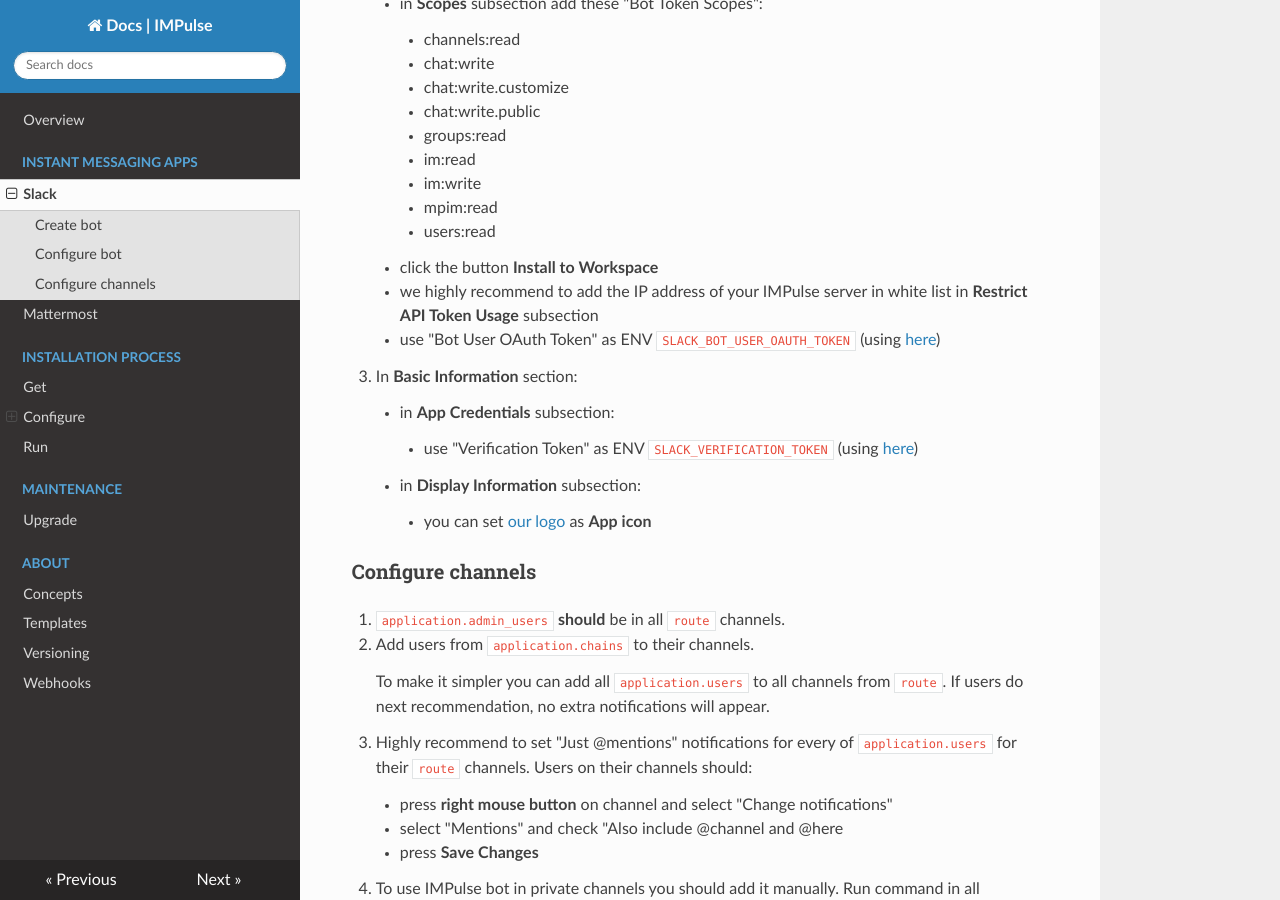
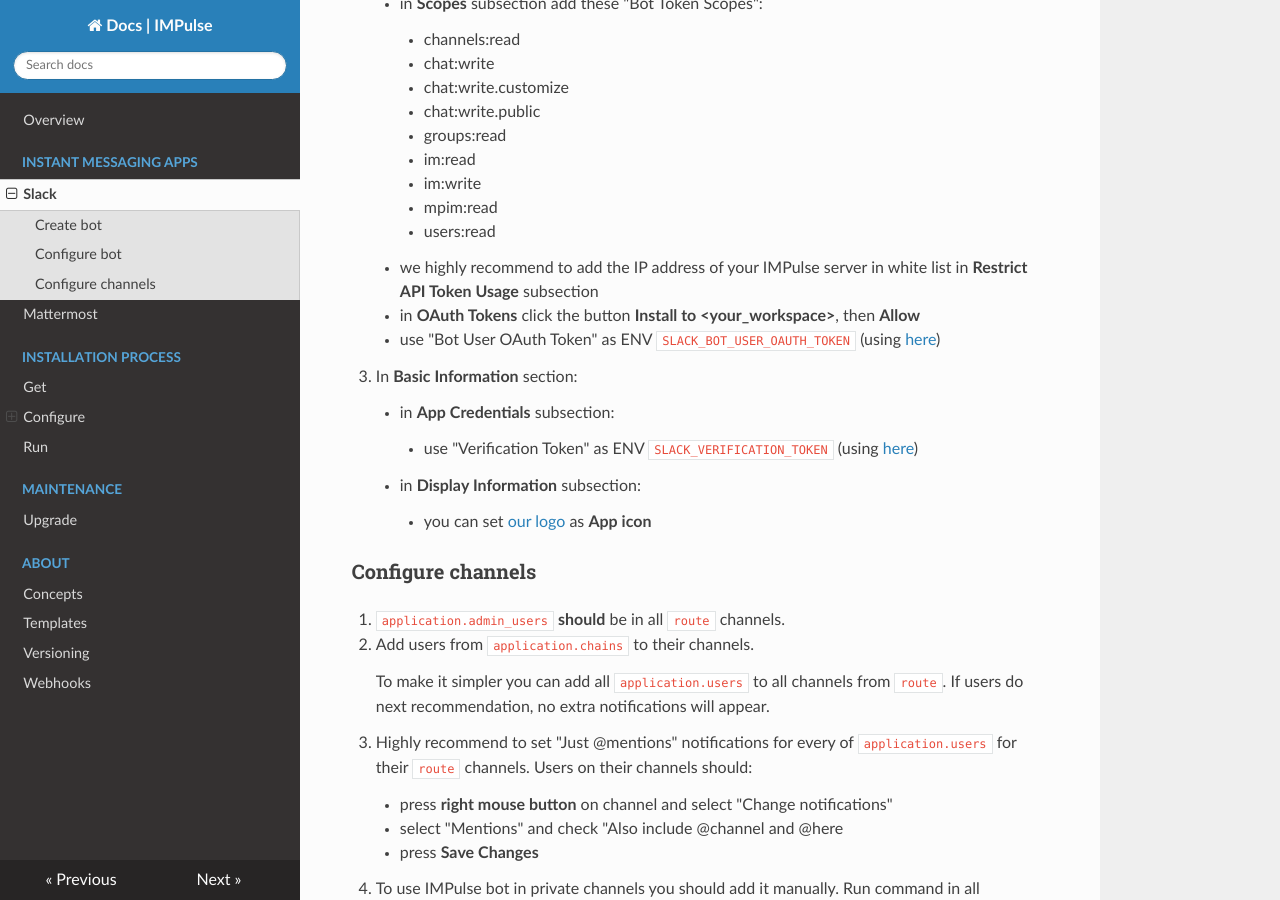
Before and after one commit to DiTsi/impulse-docs, an MkDocs documentation site: the page built from docs/slack.md, in a window 1280 px wide and 900 px high, scrolled down 720 px. Built offline with MkDocs 1.6.1, drawn with Linux system fonts in a browser that asks for light colours; nearby versions of some CDN libraries.

Commit message:
Added warnings and update Slack doc

```diff
--- a/docs/slack.md
+++ b/docs/slack.md
@@ -31,8 +31,8 @@
         - im:write
         - mpim:read
         - users:read
-    - click the button **Install to Workspace**
     - we highly recommend to add the IP address of your IMPulse server in white list in **Restrict API Token Usage** subsection
+    - in **OAuth Tokens** click the button **Install to &lt;your_workspace&gt;**, then **Allow**
     - use "Bot User OAuth Token" as ENV `SLACK_BOT_USER_OAUTH_TOKEN` (using [here](impulse.md))
 3. In **Basic Information** section:
     - in **App Credentials** subsection:
```
Also changed, not shown: docs/warnings/NotDefined.md (added, +3 -0 lines), docs/warnings/NotFound.md (added, +3 -0 lines), docs/warnings/StatusUnknown.md (added, +3 -0 lines).
